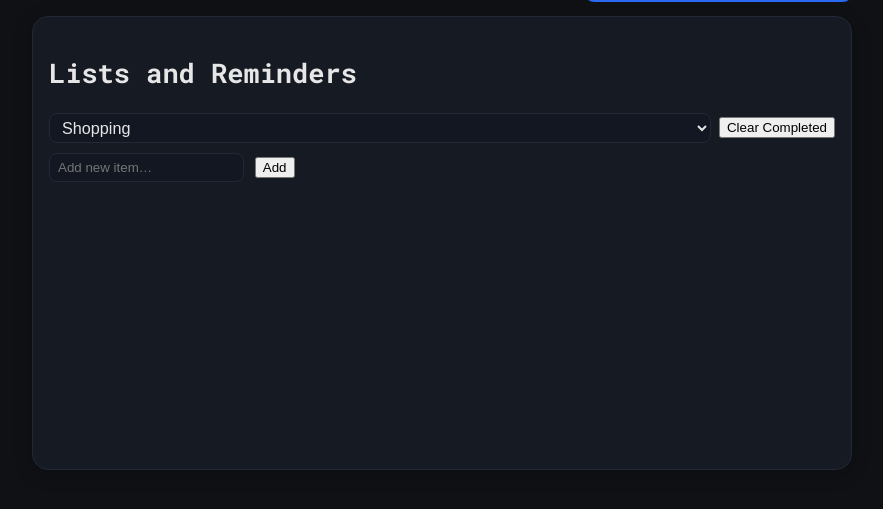
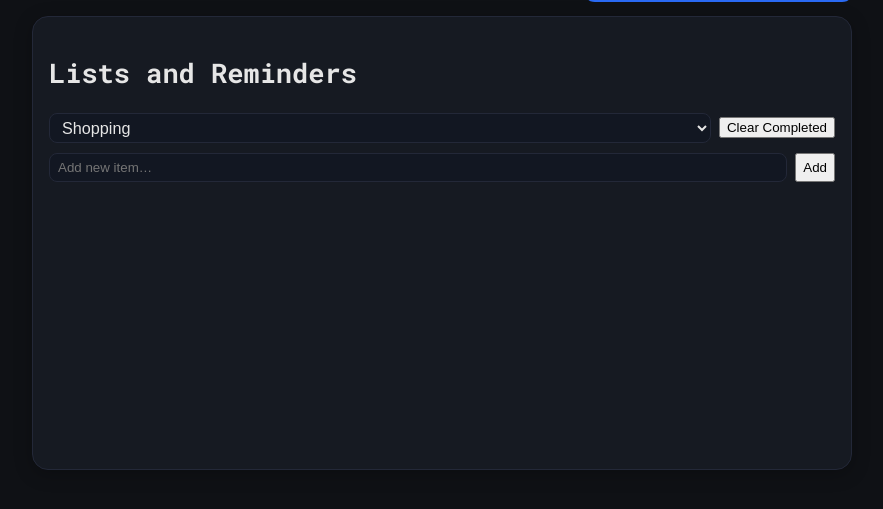
Before and after one commit to puzzled-cat/curly-potato, a Flask app: page / in a window 1280 px wide, after a click on "Lists and Reminders". Shown: the part 136-645 px from the top of the page, without its empty margins (198-1081 px from the left). Run offline with Flask 3, Linux system fonts and the light colour scheme; data that the repository does not hold is empty.

Commit message:
updating styling typo

```diff
--- a/static/styles.css
+++ b/static/styles.css
@@ -332,7 +332,7 @@ body {
   font-size: 0.9rem;
 }
 
-.list-adds {
+.list-add {
   display: flex;
   gap: 8px;
   margin-bottom: 12px;
```
